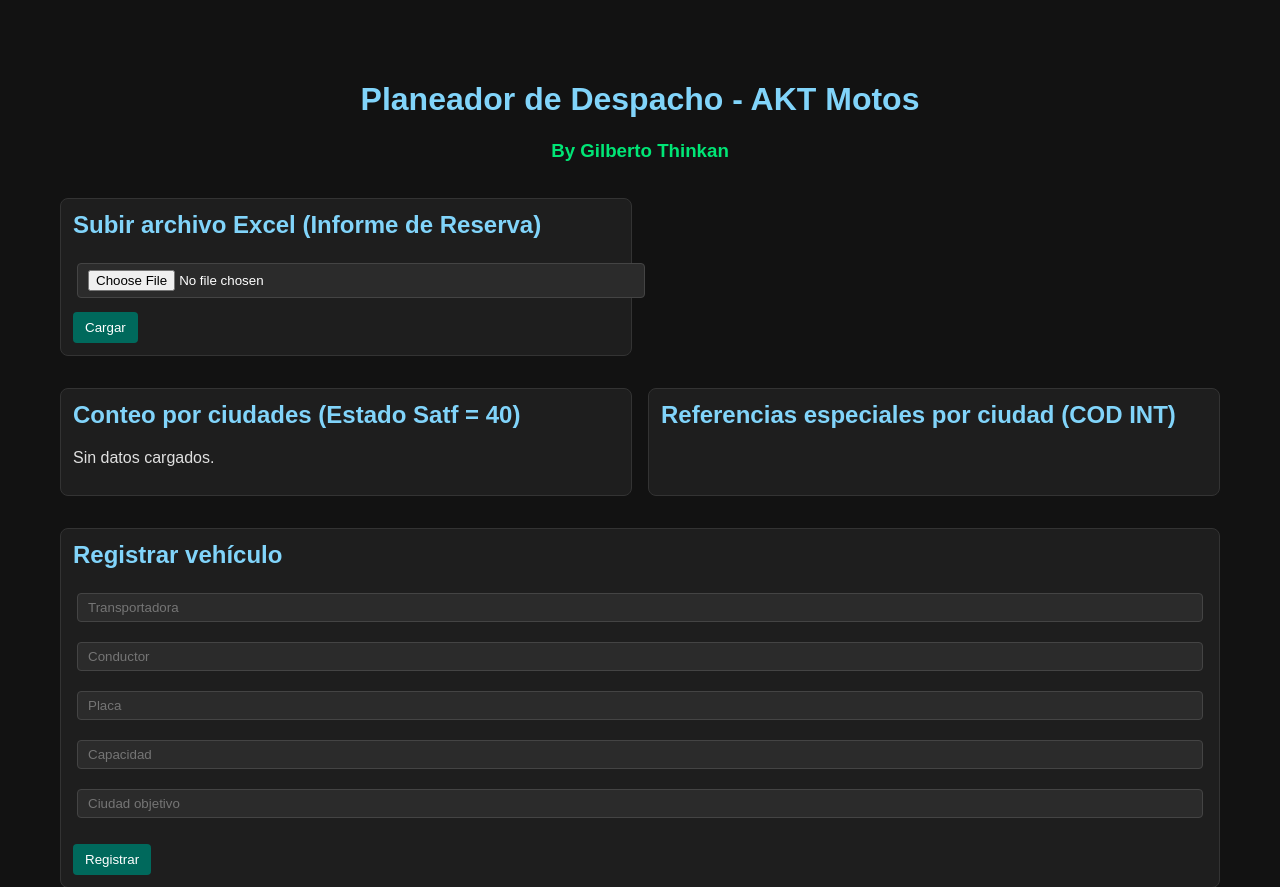
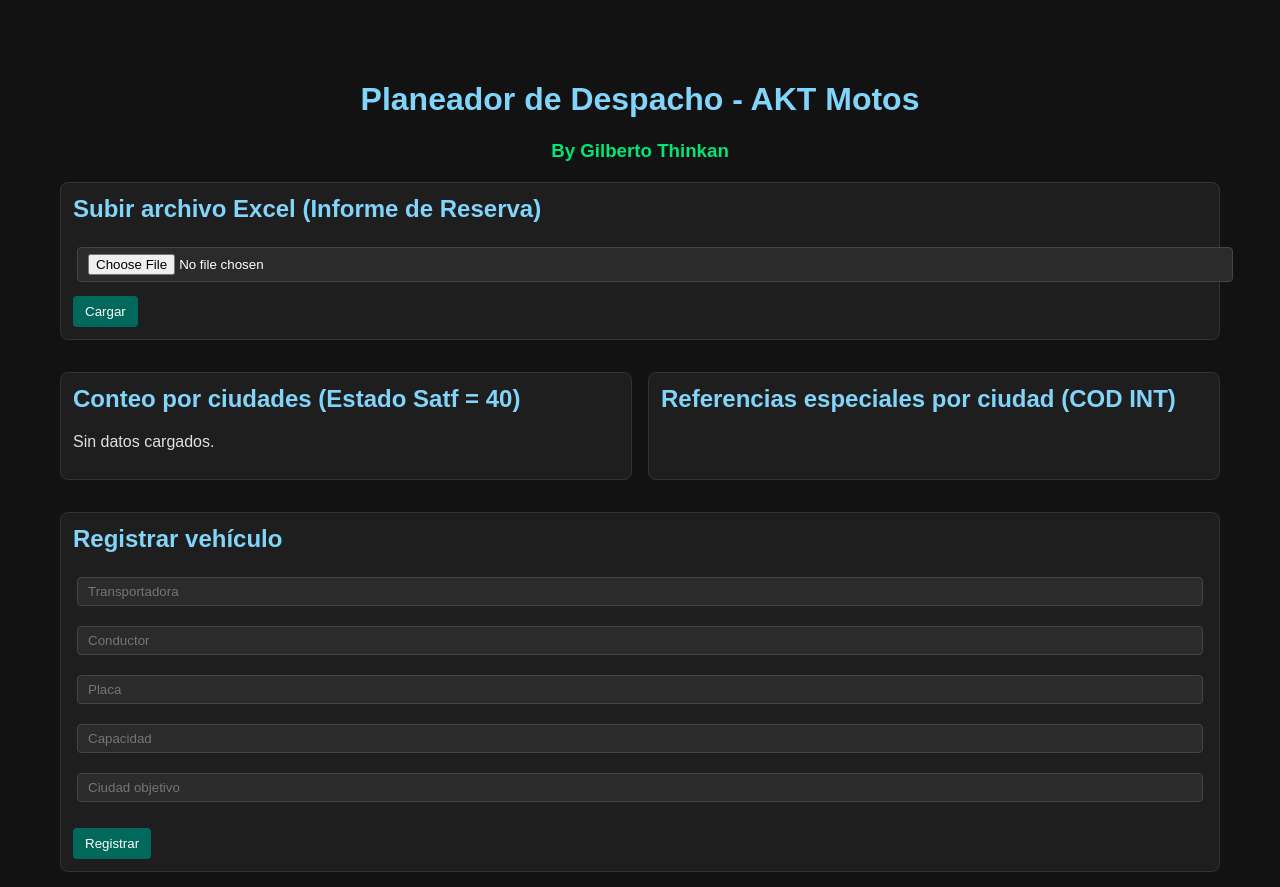
Before and after one commit to gilbertothinkan-eng/planer-v2, a Flask app: page /dashboard in a window 1280 px wide. Shown: the top 887 px of the page. Run offline with Flask 3, Linux system fonts and the light colour scheme; the visitor is signed in with stand-in values (Sample User, id 1).

Commit message:
Update dashboard.html

```diff
--- a/templates/dashboard.html
+++ b/templates/dashboard.html
@@ -84,14 +84,13 @@
 {% set _ = session.pop('mensaje', None) %}
 {% endif %}
 
-<div class="cols">
-  <div class="panel full-span">
+ <!-- Subir archivo Excel -->
+    <div class="panel">
       <h2>Subir archivo Excel (Informe de Reserva)</h2>
       <form action="{{ url_for('upload') }}" method="post" enctype="multipart/form-data">
           <input type="file" name="file" accept=".xlsx,.xls" required>
           <button type="submit">Cargar</button>
       </form>
-  </div>
     </div>
 
 <div class="cols">
```
Lines whose indentation alone changed are shown as unchanged.
